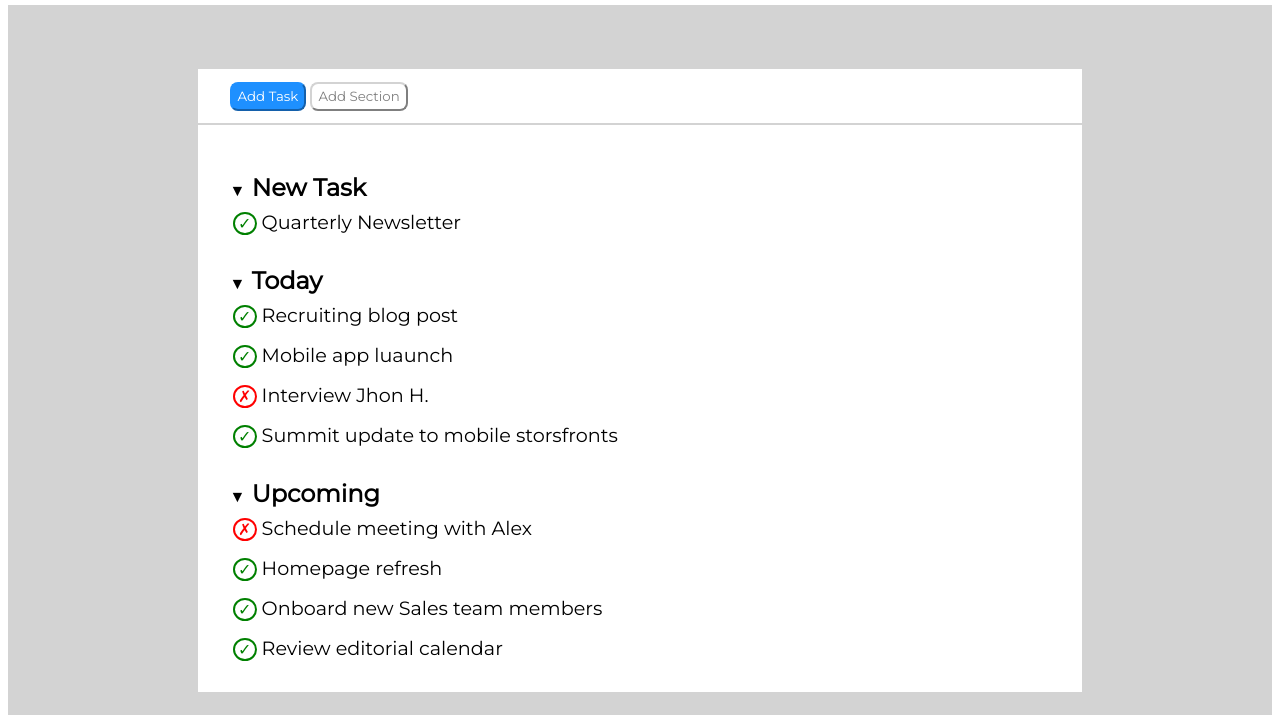
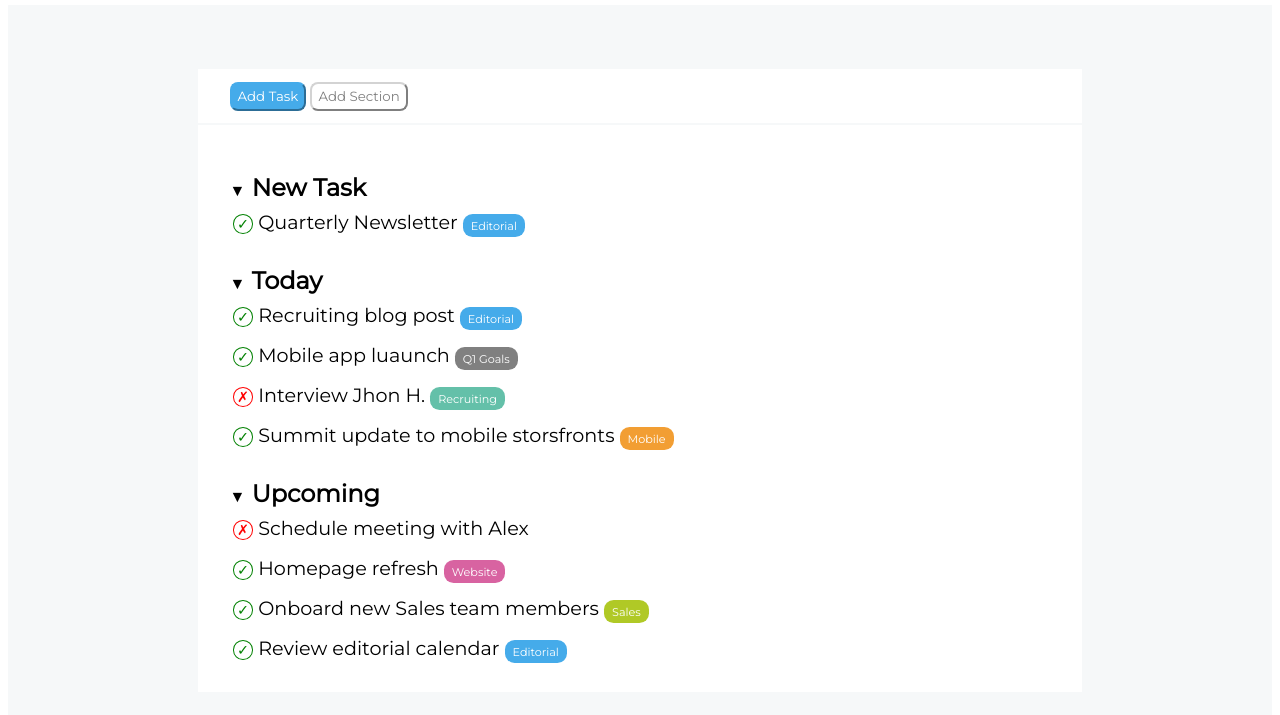
Before and after one commit to SebastianoUrban/html-css-toboolist, a plain HTML site: page index.html in a window 1280 px wide. Shown: the part 85-800 px from the top of the page. Drawn offline with Linux system fonts and the light colour scheme.

Commit message:
Add badge in the list

```diff
--- a/css/style.css
+++ b/css/style.css
@@ -23,8 +23,8 @@ header{
 
 button.button-color{
     height: 1.8rem;
-    background-color: dodgerblue;
-    border-color: dodgerblue;
+    background-color: #45abea;
+    border-color: #45abea;
     border-radius: 0.5rem;
     color: white;
 }
@@ -49,16 +49,16 @@ div.central-part{
 span.cross{
     padding: 0 0.2rem;
     color: red;
-    border: 2px solid red;
-    font-size: 1rem;
+    border: 1px solid red;
+    font-size: 0.9rem;
     border-radius: 100%;
 }
 
 span.check{
     padding: 0 0.2rem;
     color: green;
-    border: 2px solid green;
-    font-size: 1rem;
+    border: 1px solid green;
+    font-size: 0.9rem;
     border-radius: 100%;
 }
 
@@ -68,8 +68,8 @@ main div{
 }
 
 main{
-    background-color: lightgrey;
-    height: 1000px;
+    background-color: #f6f8f9;
+    height: 100%;
     padding: 4rem 15%;
 }
 
@@ -91,3 +91,35 @@ h2{
 h2 span{
     font-size: 1rem;
 }
+
+span.tag{
+    padding: 0.3rem 0.5rem;
+    font-size: 0.7rem;
+    background-color: gray;
+    border-radius: 0.6rem;
+    color: white;
+}
+
+span.editorial{
+    background-color: #45abea;
+}
+
+span.qigoals{
+    background-color: #9c72e4;
+}
+
+span.recruiting{
+    background-color: #64c0a9;
+}
+
+span.website{
+    background-color: #d863a1;
+}
+
+span.sales{
+    background-color: #b0c926;
+}
+
+span.mobile{
+    background-color: #f29e33;
+}
--- a/index.html
+++ b/index.html
@@ -27,25 +27,25 @@
                 <section>
                     <h2><span>&#x25BC;</span> New Task</h2>
                     <ul>
-                        <li><span class="check">&check;</span> Quarterly Newsletter</li>
+                        <li><span class="check">&check;</span> Quarterly Newsletter <span class="tag editorial">Editorial</span></li>
                     </ul>
                 </section>
                 <section>
                     <h2><span>&#x25BC;</span> Today</h2>
                     <ul>
-                        <li><span class="check">&check;</span> Recruiting blog post</li>
-                        <li><span class="check">&check;</span> Mobile app luaunch</li>
-                        <li><span class="cross">&cross;</span> Interview Jhon H.</li>
-                        <li><span class="check">&check;</span> Summit update to mobile storsfronts</li>
+                        <li><span class="check">&check;</span> Recruiting blog post <span class="tag editorial">Editorial</span></li>
+                        <li><span class="check">&check;</span> Mobile app luaunch <span class="tag q1goals">Q1 Goals</span></li>
+                        <li><span class="cross">&cross;</span> Interview Jhon H. <span class="tag recruiting">Recruiting</span></li>
+                        <li><span class="check">&check;</span> Summit update to mobile storsfronts <span class="tag mobile">Mobile</span></li>
                     </ul>
                 </section>
                 <section>
                     <h2><span>&#x25BC;</span> Upcoming</h2>
                     <ul>
-                        <li><span class="cross">&cross;</span> Schedule meeting with Alex</li>
-                        <li><span class="check">&check;</span> Homepage refresh</li>
-                        <li><span class="check">&check;</span> Onboard new Sales team members</li>
-                        <li><span class="check">&check;</span> Review editorial calendar</li>
+                        <li><span class="cross">&cross;</span> Schedule meeting with Alex </li>
+                        <li><span class="check">&check;</span> Homepage refresh <span class="tag website">Website</span></li>
+                        <li><span class="check">&check;</span> Onboard new Sales team members <span class="tag sales">Sales</span></li>
+                        <li><span class="check">&check;</span> Review editorial calendar <span class="tag editorial">Editorial</span></li>
                     </ul>
                 </section>
             </div>
```
